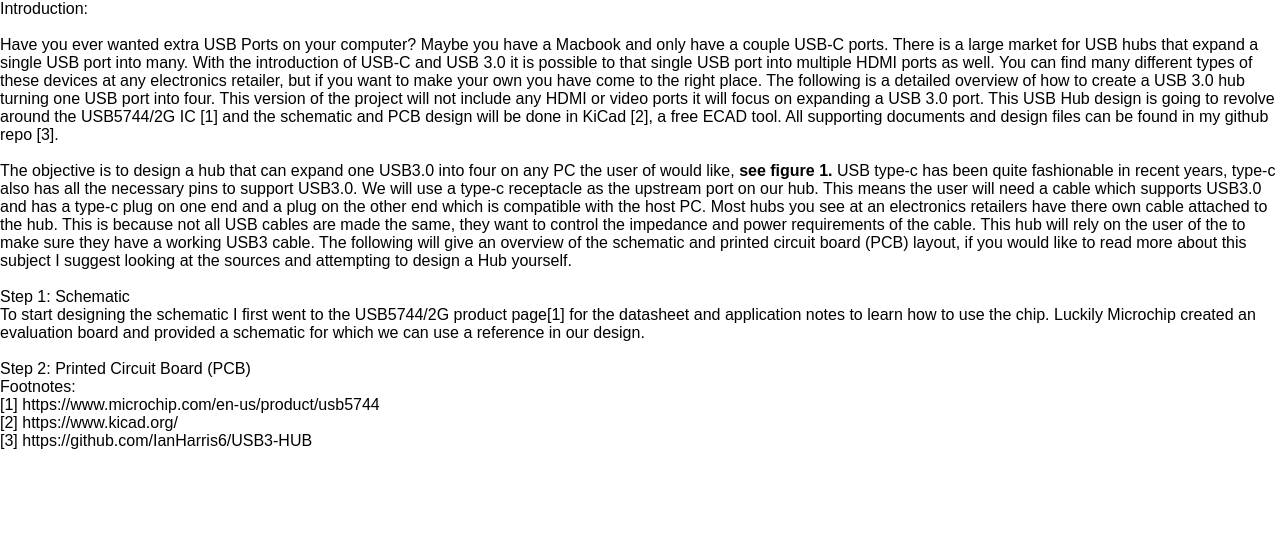
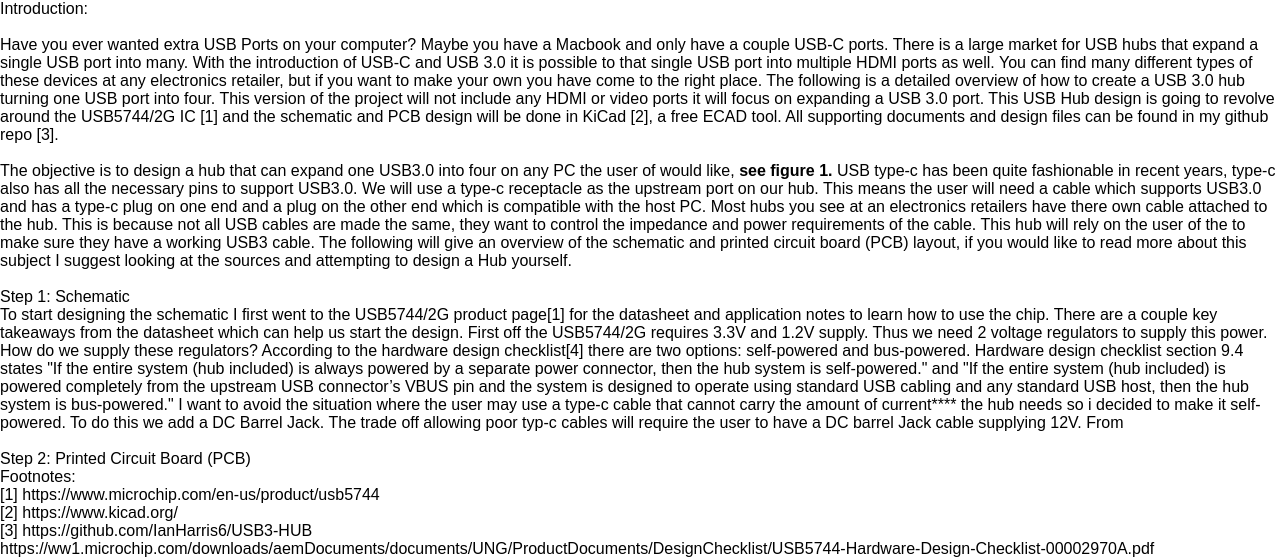
Before and after one commit to IanHarris6/Website1, a plain HTML site: page USB-Hub.html in a window 1280 px wide. Shown: the part 302-860 px from the top of the page. Before the commit the page ends 800 px from the top, so only its background shows below. Drawn offline with Linux system fonts and the light colour scheme.

Commit message:
Update USB-Hub.html

```diff
--- a/USB-Hub.html
+++ b/USB-Hub.html
@@ -42,12 +42,12 @@
     <p> The objective is to design a hub that can expand one USB3.0 into four on any PC the user of would like, <b>see figure 1.</b> USB type-c has been quite fashionable in recent years, type-c also has all the necessary pins to support USB3.0. We will use a type-c receptacle as the upstream port on our hub. This means the user will need a cable which supports USB3.0 and has a type-c plug on one end and a plug on the other end which is compatible with the host PC. Most hubs you see at an electronics retailers have there own cable attached to the hub. This is because not all USB cables are made the same, they want to control the impedance and power requirements of the cable. This hub will rely on the user of the to make sure they have a working USB3 cable. The following will give an overview of the schematic and printed circuit board (PCB) layout, if you would like to read more about this subject I suggest looking at the sources and attempting to design a Hub yourself. </p>
 
     <p><br>Step 1: Schematic<br></p>
-    <p>To start designing the schematic I first went to the USB5744/2G product page[1] for the datasheet and application notes to learn how to use the chip. Luckily Microchip created an evaluation board and provided a schematic for which we can use a reference in our design.</p>
+    <p>To start designing the schematic I first went to the USB5744/2G product page[1] for the datasheet and application notes to learn how to use the chip. There are a couple key takeaways from the datasheet which can help us start the design. First off the USB5744/2G requires 3.3V and 1.2V supply. Thus we need 2 voltage regulators to supply this power. How do we supply these regulators? According to the hardware design checklist[4] there are two options: self-powered and bus-powered. Hardware design checklist section 9.4 states "If the entire system (hub included) is always powered by a separate power connector, then the hub system is self-powered." and "If the entire system (hub included) is powered completely from the upstream USB connector’s VBUS pin and the system is designed to operate using standard USB cabling and any standard USB host, then the hub system is bus-powered." I want to avoid the situation where the user may use a type-c cable that cannot carry the amount of current**** the hub needs so i decided to make it self-powered. To do this we add a DC Barrel Jack. The trade off allowing poor typ-c cables will require the user to have a DC barrel Jack cable supplying 12V. From </p>
 
 
     <p><br>Step 2: Printed Circuit Board (PCB)<br></p>
 
-    <p>Footnotes:<br>[1] https://www.microchip.com/en-us/product/usb5744<br>[2] https://www.kicad.org/<br>[3] https://github.com/IanHarris6/USB3-HUB</p>
+    <p>Footnotes:<br>[1] https://www.microchip.com/en-us/product/usb5744<br>[2] https://www.kicad.org/<br>[3] https://github.com/IanHarris6/USB3-HUB<br>https://ww1.microchip.com/downloads/aemDocuments/documents/UNG/ProductDocuments/DesignChecklist/USB5744-Hardware-Design-Checklist-00002970A.pdf</p>
 
 
 
```
